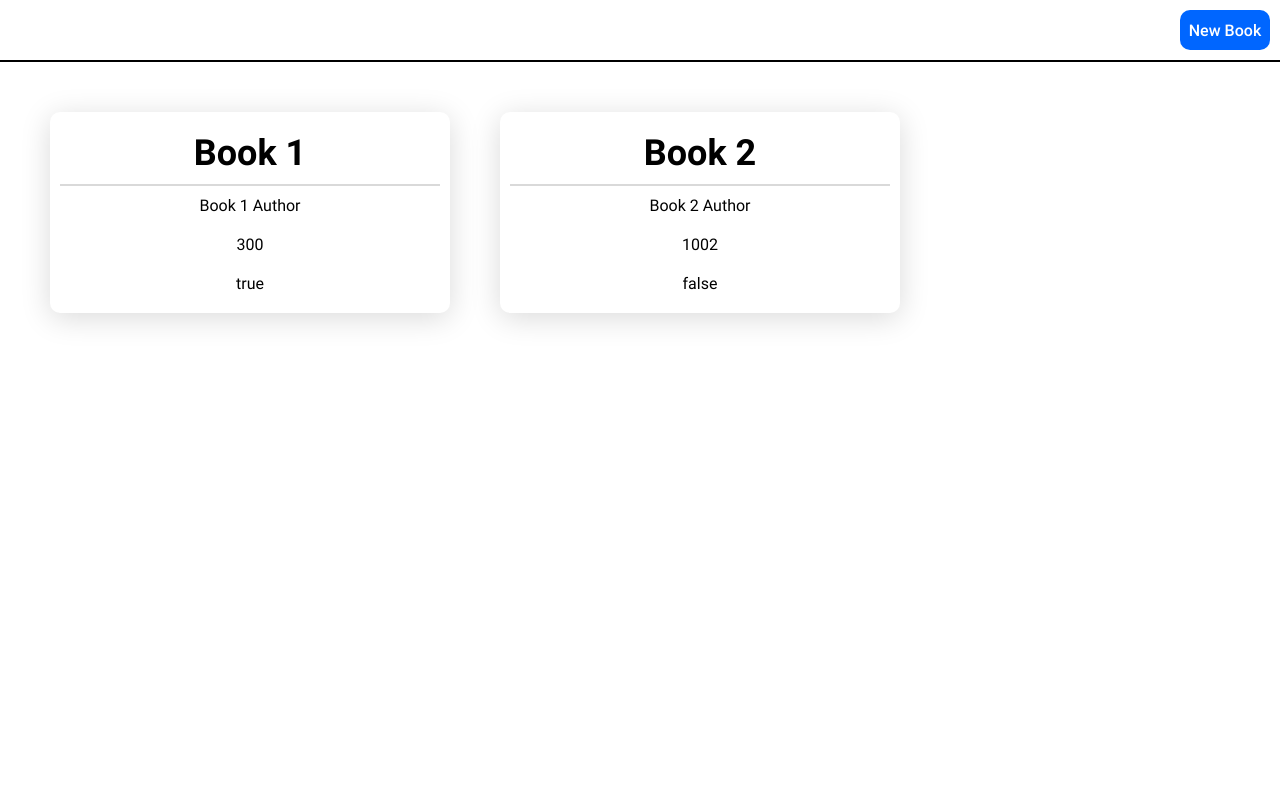
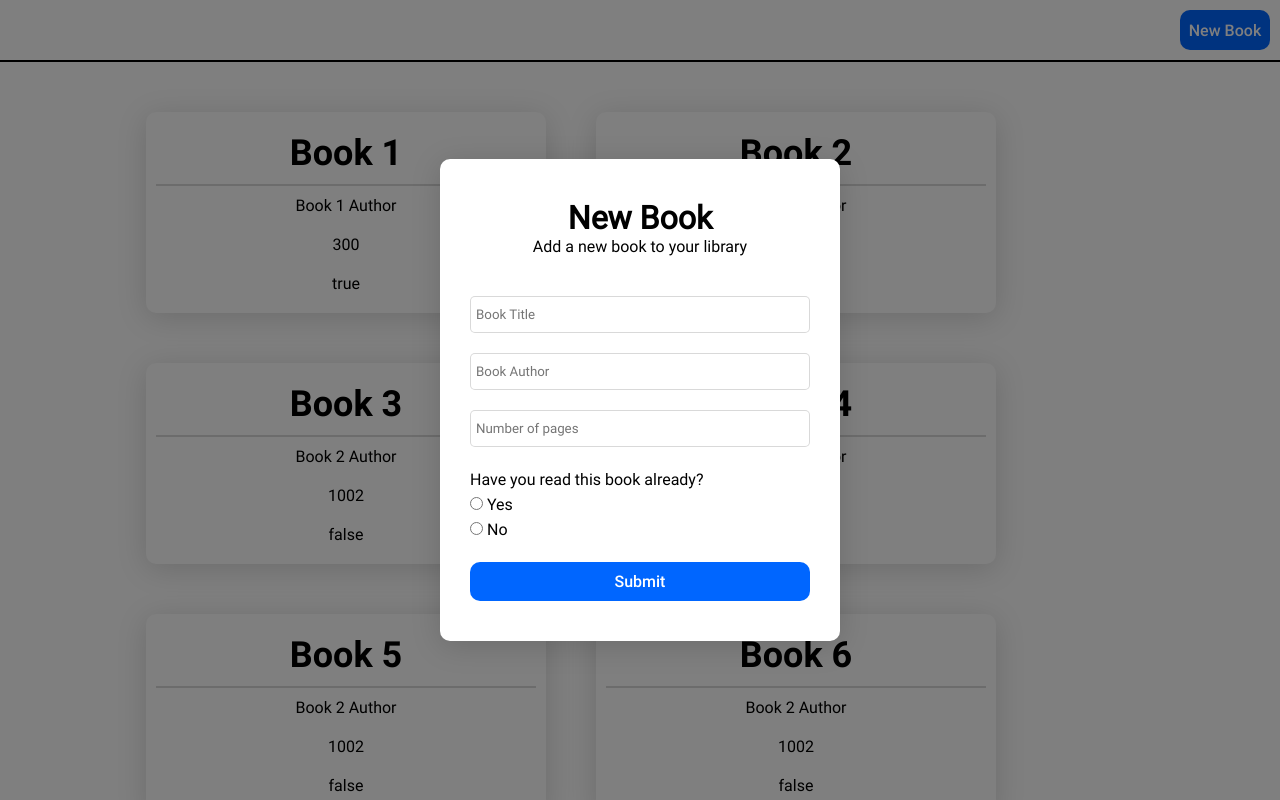
Before and after one commit to BShowen/project-library, a plain HTML site: page index.html in a window 1280 px wide. Drawn offline with Linux system fonts and the light colour scheme.

Commit message:
Modal styling is complete

```diff
--- a/index.html
+++ b/index.html
@@ -1,20 +1,58 @@
 <!DOCTYPE html>
 <html lang="en">
 <head>
-  <meta charset="UTF-8">
+  <!-- <meta charset="UTF-8">
   <meta http-equiv="X-UA-Compatible" content="IE=edge">
-  <meta name="viewport" content="width=device-width, initial-scale=1.0">
+  <meta name="viewport" content="width=device-width, initial-scale=1.0"> -->
   <link rel="stylesheet" href="./main.css">
   <script src="./script.js" defer></script>
   <title>Document</title>
 </head>
 <body>
-  <div id="app">
-    <div id="nav">
-      <button>New Book</button>
+  <div id="nav">
+    <button>New Book</button>
+  </div>
+
+  <div id="library"></div>
+
+  <div class="modal hidden">
+    <div class="card">
+      <form action="#">
+        <div id="formTitle">
+          <h1>New Book</h1>
+          <p>Add a new book to your library</p>
+        </div>
+
+        <div>
+          <input type="text" id="bookTitle" placeholder="Book Title">
+        </div>
+
+        <div>
+          <input type="text" id="bookAuthor" placeholder="Book Author">
+        </div>
+
+        <div>
+          <input type="number" id="bookPages" min="0" step="1" placeholder="Number of pages">
+        </div>
+
+        <div id="radioInputContainer">
+          <p>Have you read this book already?</p>
+          <div>
+            <input type="radio" name="readStatus" id="true" value="true">
+            <label for="true">Yes</label>
+          </div>
+          <div>
+            <input type="radio" name="readStatus" id="false" value="false">
+            <label for="false">No</label>
+          </div>
+        </div>
+
+        <div>
+          <button type="submit" id="formSubmitButton">Submit</button>
+        </div>
+
+      </form>
     </div>
-
-    <div id="library"></div>
   </div>
 </body>
 </html>
--- a/main.css
+++ b/main.css
@@ -18,6 +18,14 @@
   margin: 0;
   padding: 0;
   font-family: 'Roboto';
+}
+
+body{
+  display: flex;
+  flex-direction: column;
+  flex-wrap: nowrap;
+  align-items: center;
+  width: 100%;
 }
 
 /* Nav */
@@ -42,22 +50,22 @@
   font-size: 16px;
 }
 
-#nav button:hover{
+#nav button:hover, button[type=submit]:hover{
   cursor: pointer;
   background-color: #0052cc;
   transition: 250ms;
 }
 
 /* Library */
-#library {
-  width: 100%;
+#library{
+  width: 85%;
   padding: 50px;
   display: flex;
   flex-direction: row;
   flex-wrap: wrap;
   gap: 50px;
   justify-content: flex-start;
-
+  /* border: 4px solid red; */
 }
 
 /* Cards that hold books */
@@ -67,6 +75,7 @@
   border-radius: 10px;
   box-shadow: 0px 5px 30px rgb(0 0 0 / 15%);
   padding: 10px;
+  /* border: 2px solid green; */
 }
 
 /* Book information containers */
@@ -86,3 +95,71 @@ div.title p{
 div.title {
   border-bottom: 2px solid rgb(0 0 0 / 15%);
 }
+
+/* Modal form */
+.modal{
+  position: fixed;
+  top: 0;
+  left: 0;
+  width: 100%;
+  height: 100%;
+  background-color: rgba(0, 0, 0, 0.00);
+  transition-property: background-color;
+  transition-duration: 250ms;
+  /* border: 5px solid green; */
+  display: flex;
+  flex-direction: row;
+  justify-content: center;
+  align-items: center;
+}
+
+/* Form styling */
+form{
+  /* border: 5px solid orange; */
+  padding: 20px 10px;
+  display: flex;
+  flex-direction: column;
+}
+
+#formTitle{
+  /* border-bottom: 2px solid rgb(0, 0, 0, 15%); */
+  justify-content: center;
+  align-items: center;
+  margin-bottom: 20px;
+}
+
+form > div{ /* Style input containers */
+  /* border: 1px solid red; */
+  display: flex;
+  flex-direction: column;
+  padding: 10px;
+}
+
+input:not([type=radio]){
+  border-radius: 5px;
+  border: 1px solid rgb(0, 0, 0, 15%);
+  padding: 10px 5px;
+}
+
+#radioInputContainer > *{
+  padding: 3px 0;
+}
+
+button[type=submit]{
+  color: #FFF;
+  background-color: #06F;
+  border: none;
+  border-radius: 10px;
+  padding: 10px;
+  font-family: 'Roboto-medium';
+  font-size: 16px;
+}
+
+/* misc */
+.fixed{
+  position: fixed;
+}
+
+.hidden{
+  display: none;
+}
--- a/script.js
+++ b/script.js
@@ -65,8 +65,28 @@ function BookElement(params){
 // This is test code. Delete when finished with it.
 let testBook_1 = new Book({title: "Book 1", author: "Book 1 Author", pages: 300, read: true});
 let testBook_2 = new Book({title: "Book 2", author: "Book 2 Author", pages: 1002, read: false});
+let testBook_3 = new Book({title: "Book 3", author: "Book 2 Author", pages: 1002, read: false});
+let testBook_4 = new Book({title: "Book 4", author: "Book 2 Author", pages: 1002, read: false});
+let testBook_5 = new Book({title: "Book 5", author: "Book 2 Author", pages: 1002, read: false});
+let testBook_6 = new Book({title: "Book 6", author: "Book 2 Author", pages: 1002, read: false});
+let testBook_7 = new Book({title: "Book 7", author: "Book 2 Author", pages: 1002, read: false});
+let testBook_8 = new Book({title: "Book 8", author: "Book 2 Author", pages: 1002, read: false});
+let testBook_9 = new Book({title: "Book 9", author: "Book 2 Author", pages: 1002, read: false});
+let testBook_10 = new Book({title: "Book 10", author: "Book 2 Author", pages: 1002, read: false});
+let testBook_11 = new Book({title: "Book 11", author: "Book 2 Author", pages: 1002, read: false});
+let testBook_12 = new Book({title: "Book 12", author: "Book 2 Author", pages: 1002, read: false});
 addBookToLibrary(testBook_1);
 addBookToLibrary(testBook_2);
+addBookToLibrary(testBook_3);
+addBookToLibrary(testBook_4);
+addBookToLibrary(testBook_5);
+addBookToLibrary(testBook_6);
+addBookToLibrary(testBook_7);
+addBookToLibrary(testBook_8);
+addBookToLibrary(testBook_9);
+addBookToLibrary(testBook_10);
+addBookToLibrary(testBook_11);
+addBookToLibrary(testBook_12);
 
 // Here, we are adding the books to the DOM.
 const libraryElement = document.querySelector("#library");
@@ -76,3 +96,71 @@ library.forEach( book => {
   card.appendChild(currentBook);
   libraryElement.appendChild(card);
 });
+
+
+
+// Nav button
+const navButton = document.querySelector("#nav > button");
+navButton.addEventListener("click", ()=>{
+  showModalForm();
+});
+navButton.click();
+
+// Show the modal form.
+function showModalForm(){
+  // Prevent scrolling while modal is open.
+  const html = document.querySelector("html");
+  html.classList.toggle("fixed");
+
+  // Show the model.
+  const modalWindow = document.querySelector(".modal");
+  modalWindow.classList.toggle("hidden");
+  // Dim the screen slowly.
+  setTimeout(()=>{
+    modalWindow.style.backgroundColor = "rgba(0,0,0,0.50)";
+  }, 1);
+
+  // Remove focus from the button. Otherwise if the user presses the space bar with focus on the button it will cause a bug with the way the modal behaves afterwards.
+  navButton.blur();
+}
+
+// Let the user close the modal by hitting "escape";
+(function escapeKey(){
+  document.addEventListener("keydown", (e)=>{
+
+    const modalWindow = document.querySelector(".modal");
+
+    if(e.code.toLowerCase() === "escape" && !modalWindow.classList.contains("hidden")){
+      // Allow the body of the page to scroll again.
+      const html = document.querySelector("html");
+      html.classList.toggle("fixed");
+
+      // Hide the modal.
+      modalWindow.classList.toggle("hidden");
+      modalWindow.style.backgroundColor = "rgba(0,0,0,0.00)";
+    }
+  });
+})();
+
+// Allow the modal to be closed by clicking anywhere outside the form.
+(function closeModalWithClick(){
+  const modal = document.querySelector(".modal");
+  modal.addEventListener("click", (e)=>{
+    if(e.target.classList.contains("modal")){
+      const modalWindow = document.querySelector(".modal");
+      // Allow the body of the page to scroll again.
+      const html = document.querySelector("html");
+      html.classList.toggle("fixed");
+
+      // Hide the modal.
+      modalWindow.classList.toggle("hidden");
+      modalWindow.style.backgroundColor = "rgba(0,0,0,0.00)";
+    }
+  });
+})();
+
+// Handle form submission.
+const formSubmitButton = document.querySelector("#formSubmitButton");
+formSubmitButton.addEventListener("click", (e) => {
+  e.preventDefault();
+});
```
